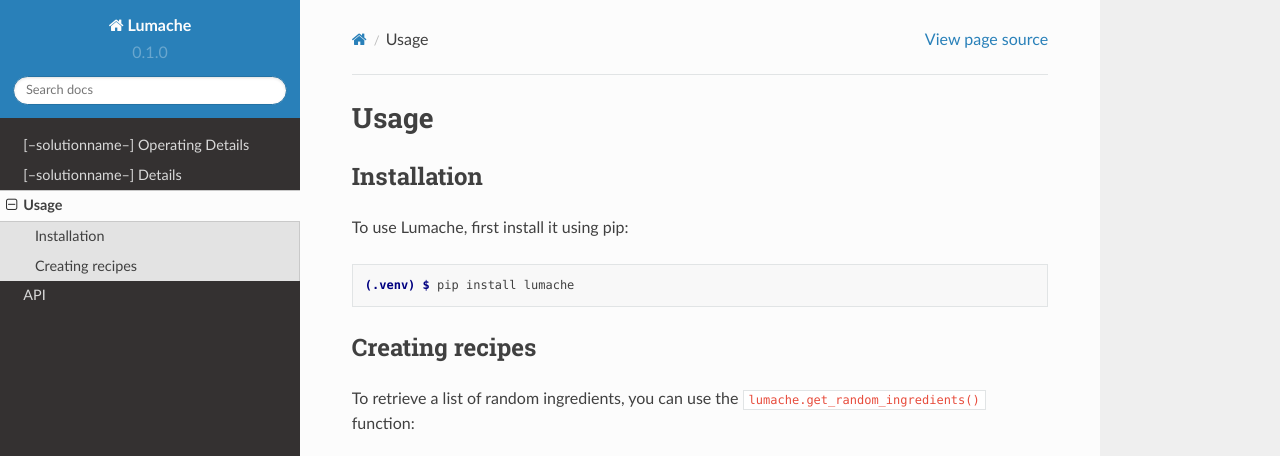
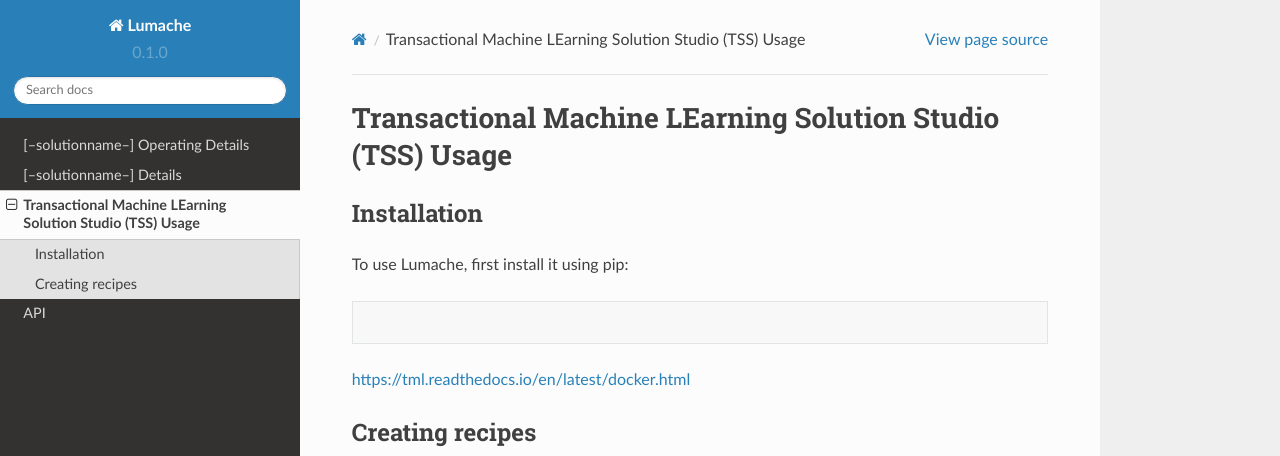
Before and after one commit to vanesalcb06/tssproject2-2b5c, a Sphinx documentation site: the page built from docs/source/usage.rst, in a window 1280 px wide and 1180 px high, cut to the strip 0-456 px from the top of the window. Built offline with Sphinx 7.4.7 and the Read the Docs theme 2.0.0, drawn with Linux system fonts in a browser that asks for light colours.

Commit message:
Update usage.rst

```diff
--- a/docs/source/usage.rst
+++ b/docs/source/usage.rst
@@ -1,4 +1,4 @@
-Usage
+Transactional Machine LEarning Solution Studio (TSS) Usage
 =====
 
 .. _installation:
@@ -10,7 +10,7 @@
 
 .. code-block:: console
 
-   (.venv) $ pip install lumache
+https://tml.readthedocs.io/en/latest/docker.html
 
 Creating recipes
 ----------------
```
